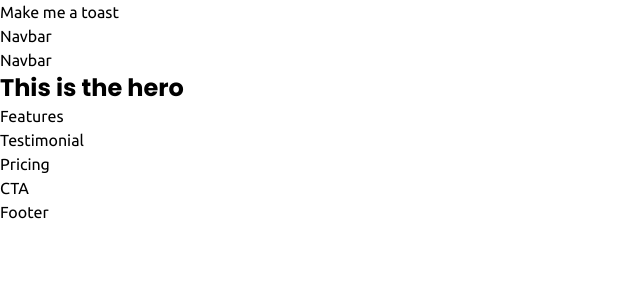
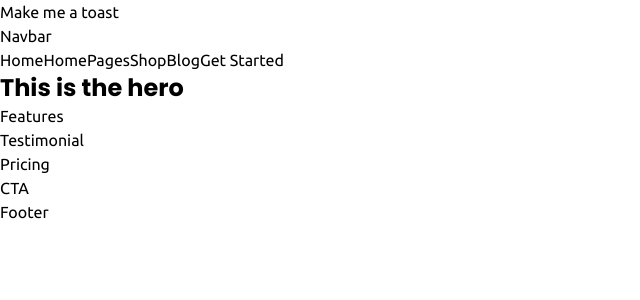
Before and after one commit to TEAM-CHARM/library-app, a React (Vite) app: page / in a window 1280 px wide. Shown: the top 300 px of the page, without its empty margins (0-640 px from the left). Built offline with nearby package versions, Linux system fonts and the light colour scheme.

Commit message:
start navbar

```diff
--- a/src/pages/landing/sections/Navbar.jsx
+++ b/src/pages/landing/sections/Navbar.jsx
@@ -1,9 +1,18 @@
-import React from 'react'
+import React from 'react';
 
 const Navbar = () => {
   return (
-    <div>Navbar</div>
-  )
-}
+    <nav className='navbar'>
+      <div>
+        <a href="#">Home</a>
+        <a href="#">Home</a>
+        <a href="#">Pages</a>
+        <a href="#">Shop</a>
+        <a href="#">Blog</a>
+        <button>Get Started</button>
+      </div>
+    </nav>
+  );
+};
 
-export default Navbar
+export default Navbar;
```
Also changed, not shown: 1 other file (tests, documents, lock files or other folders).
